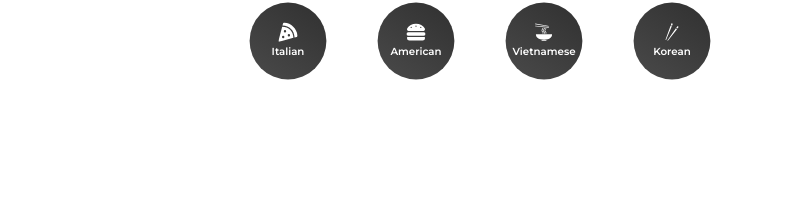
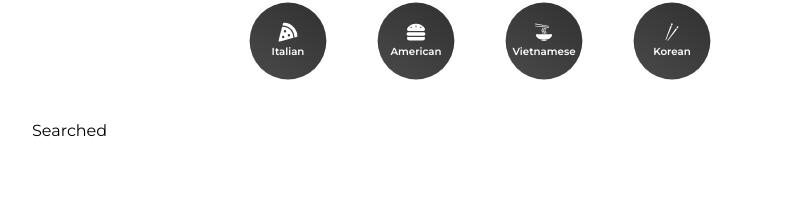
Before and after one commit to DevMaffi/delicious-app, a React (Create React App) app: page /searched/1 in a window 1280 px wide. Shown: the part 94-300 px from the top of the page, without its empty margins (160-962 px from the left). Built offline with nearby package versions, Linux system fonts and the light colour scheme.

Commit message:
Implement Searched page navigation route

```diff
--- a/src/app/App.jsx
+++ b/src/app/App.jsx
@@ -1,7 +1,7 @@
 import { BrowserRouter as Router, Routes, Route } from 'react-router-dom'
 
 import { Filters } from '../components'
-import { Home, Cuisine } from '../pages'
+import { Home, Searched, Cuisine } from '../pages'
 
 function App() {
   return (
@@ -9,6 +9,7 @@ function App() {
       <Filters />
       <Routes>
         <Route path="/" element={<Home />} />
+        <Route path="/searched/:query" element={<Searched />} />
         <Route path="/cuisine/:type" element={<Cuisine />} />
       </Routes>
     </Router>
--- a/src/components/Filters.jsx
+++ b/src/components/Filters.jsx
@@ -1,10 +1,12 @@
 import { useState } from 'react'
+import { useNavigate } from 'react-router-dom'
 
 import Categories from './Categories'
 import { Search } from './common'
 
 function Filters() {
   const [query, setQuery] = useState('')
+  const navigate = useNavigate()
 
   const inputHandler = e => {
     setQuery(e.currentTarget.value)
@@ -12,6 +14,7 @@ function Filters() {
 
   const submitHandler = e => {
     e.preventDefault()
+    navigate(`/searched/${query}`)
   }
 
   return (
--- /dev/null
+++ b/src/pages/Searched.jsx
@@ -0,0 +1,5 @@
+function Searched() {
+  return <div>Searched</div>
+}
+
+export default Searched
--- a/src/pages/index.js
+++ b/src/pages/index.js
@@ -1,2 +1,3 @@
 export { default as Home } from './Home'
+export { default as Searched } from './Searched'
 export { default as Cuisine } from './Cuisine'
```
